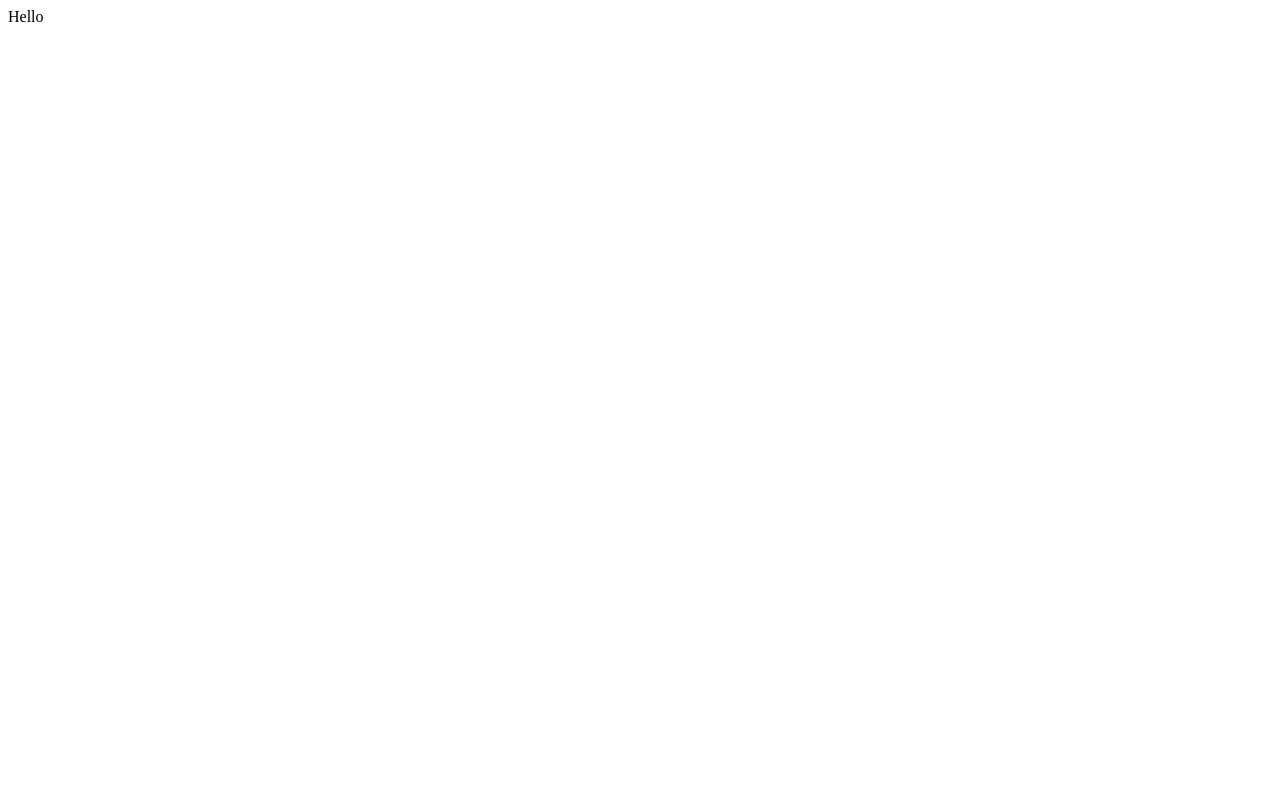
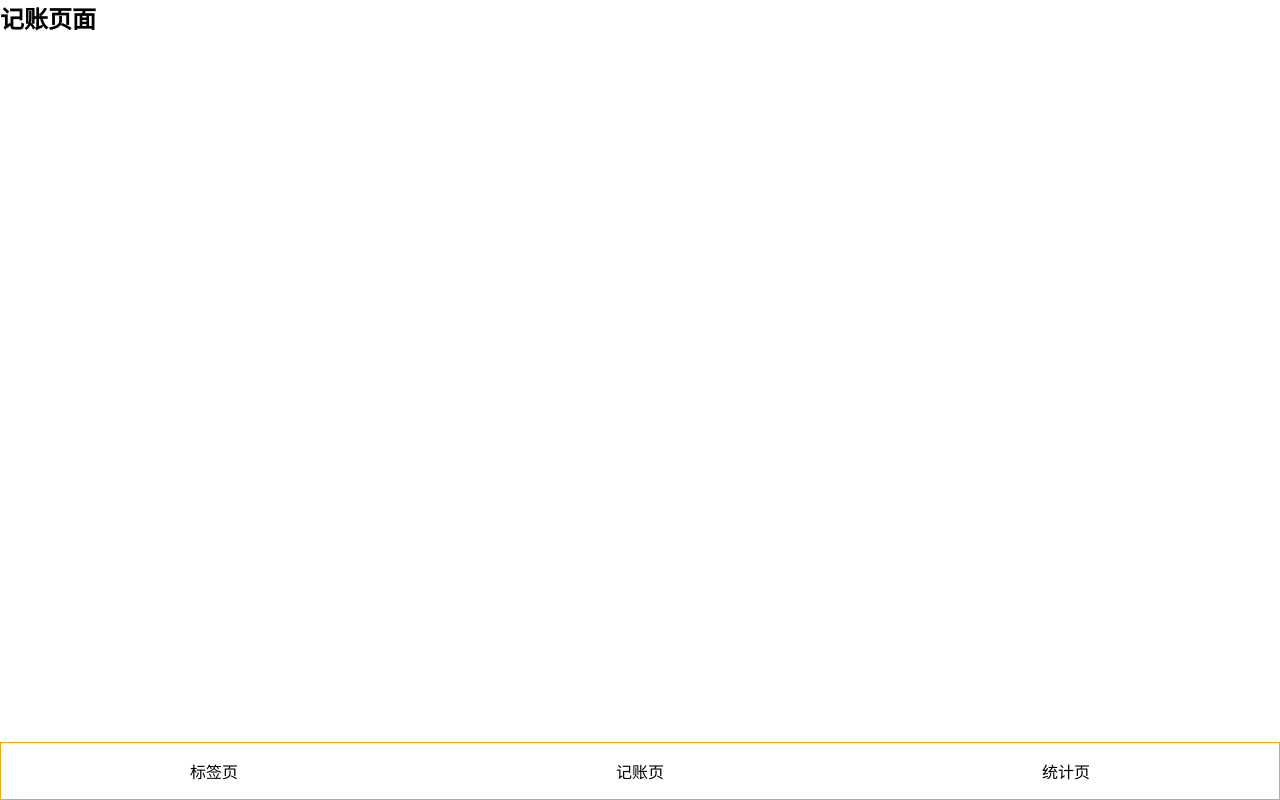
Before and after one commit to 332862394/moaccount-react-code, a React (Create React App) app: page /#/money in a window 1280 px wide. Built offline with nearby package versions, Linux system fonts and the light colour scheme.

Commit message:
导航栏布局搞定

```diff
--- a/package.json
+++ b/package.json
@@ -12,6 +12,7 @@
     "@types/react-dom": "^17.0.0",
     "react": "^17.0.2",
     "react-dom": "^17.0.2",
+    "react-router-dom": "^6.1.1",
     "react-scripts": "4.0.3",
     "styled-components": "^5.3.3",
     "typescript": "^4.1.2",
@@ -42,6 +43,7 @@
     ]
   },
   "devDependencies": {
+    "@types/react-router-dom": "^5.3.2",
     "@types/styled-components": "^5.1.17",
     "node-sass": "npm:dart-sass"
   }
--- a/src/App.tsx
+++ b/src/App.tsx
@@ -1,11 +1,76 @@
-import React from 'react';
+import React from "react";
+import styled from "styled-components";
+import {
+  HashRouter as Router,
+  Routes,
+  Route,
+  Link,
+  Navigate,
+} from "react-router-dom";
+const Wrapper = styled.div`
+  height: 100vh;
+  display: flex;
+  flex-direction: column;
+`;
+const Main = styled.div`
+  flex: 1;
+`;
+const Nav = styled.div`
+  border: 1px solid orange;
+  > ul {
+    display: flex;
 
+    > li {
+      width: 33.3333%;
+      text-align: center;
+      padding: 16px;
+    }
+  }
+`;
 function App() {
   return (
-   <div>
-    Hello
-   </div>
+    <Router>
+      <Wrapper>
+        <Main>
+          <Routes>
+            <Route path="/tags" element={<Tags />} />
+            <Route path="/money" element={<Money />} />
+            <Route path="/statistics" element={<Statistics />} />
+            <Route path="/" element={<Navigate to="/money" />} />
+            <Route path="*" element={<NoMatch />} />
+          </Routes>
+        </Main>
+
+        <Nav>
+          <ul>
+            <li>
+              <Link to="/tags">标签页</Link>
+            </li>
+            <li>
+              <Link to="/money">记账页</Link>
+            </li>
+            <li>
+              <Link to="/statistics">统计页</Link>
+            </li>
+          </ul>
+        </Nav>
+      </Wrapper>
+    </Router>
   );
+}
+function NoMatch() {
+  return <div>页面不存在</div>;
+}
+function Statistics() {
+  return <h2>统计页面</h2>;
+}
+
+function Tags() {
+  return <h2>标签页面</h2>;
+}
+
+function Money() {
+  return <h2>记账页面</h2>;
 }
 
 export default App;
--- /dev/null
+++ b/src/index.scss
@@ -0,0 +1,22 @@
+@import-normalize;
+* {
+  margin: 0;
+  padding: 0;
+}
+* {
+  box-sizing: border-box;
+}
+*::before {
+  box-sizing: border-box;
+}
+*::after {
+  box-sizing: border-box;
+}
+ul,
+ol {
+  list-style: none;
+}
+a {
+  text-decoration: none;
+  color: inherit;
+}
--- a/src/index.tsx
+++ b/src/index.tsx
@@ -1,7 +1,7 @@
 import React from 'react';
 import ReactDOM from 'react-dom';
 import App from './App';
-
+import 'index.scss'
 ReactDOM.render(
   <React.StrictMode>
     <App />
```
Also changed, not shown: 1 other file (tests, documents, lock files or other folders).
